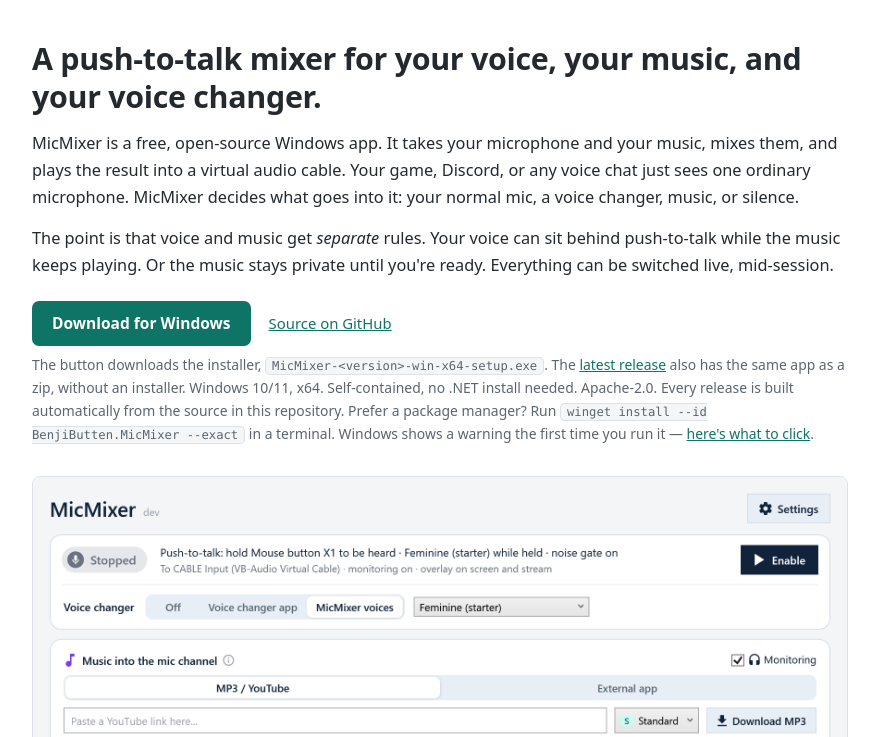
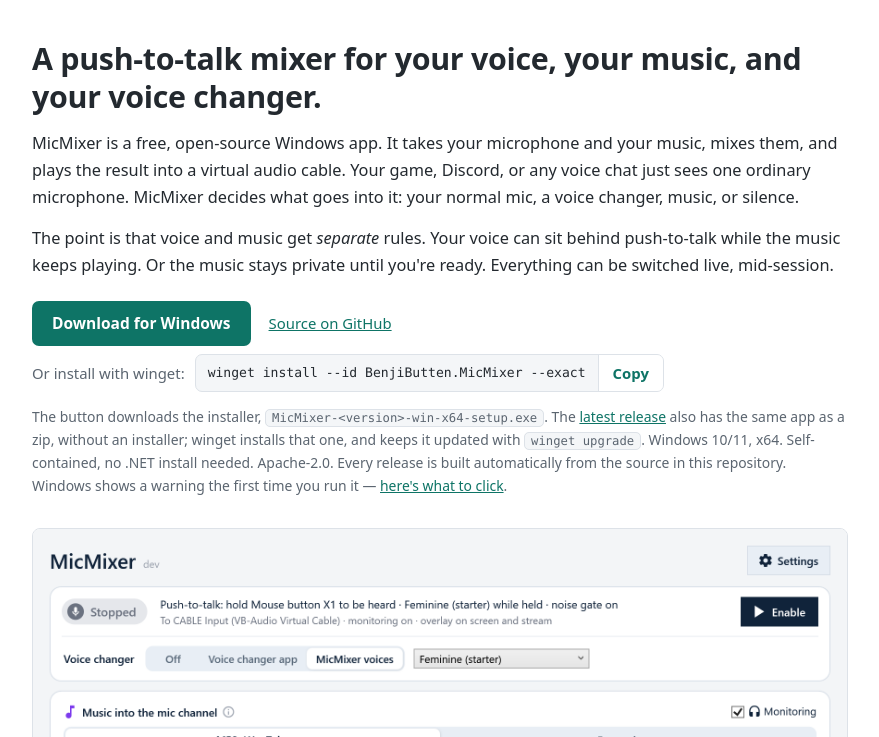
Before and after one commit to benjibutten/MicMixer, a plain HTML site: page docs/index.html in a window 1280 px wide. Shown: the part 63-800 px from the top of the page, without its empty margins (200-1079 px from the left). Drawn offline with Linux system fonts and the light colour scheme; no server answers.

Commit message:
docs(site): show the winget command with a copy button
The winget command sat inside the fine print, where it was easy to miss. It gets its own line under the download button, with a Copy button that falls back to selecting the command when the page may not use the clipboard. The fine print says that winget installs the zip version and updates it with winget upgrade.

```diff
--- a/docs/index.html
+++ b/docs/index.html
@@ -70,6 +70,38 @@
   .download:hover { filter: brightness(0.88); }
   .actions .alt { font-size: 0.93rem; }
   .fineprint { color: var(--muted); font-size: 0.87rem; }
+  .winget { display: flex; align-items: center; gap: 10px; flex-wrap: wrap; margin: 6px 0 14px; font-size: 0.93rem; }
+  .winget-label { color: var(--muted); }
+  .winget-command {
+    display: inline-flex;
+    min-width: 0;
+    max-width: 100%;
+    border: 1px solid var(--line);
+    border-radius: 7px;
+    overflow: hidden;
+    background: var(--bg-soft);
+  }
+  .winget-command code {
+    min-width: 0;
+    overflow-x: auto;
+    white-space: nowrap;
+    border: 0;
+    border-radius: 0;
+    background: none;
+    padding: 7px 12px;
+  }
+  .copy {
+    flex: none;
+    border: 0;
+    border-left: 1px solid var(--line);
+    background: #fff;
+    color: var(--accent-dark);
+    font: inherit;
+    font-weight: 600;
+    padding: 0 14px;
+    cursor: pointer;
+  }
+  .copy:hover { background: var(--bg-soft); }
 
   figure.shot { margin: 30px 0 10px; }
   figure.shot img { border: 1px solid var(--line); border-radius: 8px; }
@@ -122,14 +154,20 @@
     <a class="download" data-release-download href="https://github.com/benjibutten/MicMixer/releases/latest">Download for Windows</a>
     <a class="alt" href="https://github.com/benjibutten/MicMixer">Source on GitHub</a>
   </div>
+  <div class="winget">
+    <span class="winget-label">Or install with winget:</span>
+    <span class="winget-command">
+      <code id="winget-command">winget install --id BenjiButten.MicMixer --exact</code>
+      <button type="button" class="copy" data-copy-target="winget-command" aria-label="Copy the winget command">Copy</button>
+    </span>
+  </div>
   <p class="fineprint">
     The button downloads the installer, <code>MicMixer-&lt;version&gt;-win-x64-setup.exe</code>.
     The <a href="https://github.com/benjibutten/MicMixer/releases/latest">latest release</a>
-    also has the same app as a zip, without an installer.
+    also has the same app as a zip, without an installer; winget installs that one, and
+    keeps it updated with <code>winget upgrade</code>.
     Windows 10/11, x64. Self-contained, no .NET install needed. Apache-2.0.
     Every release is built automatically from the source in this repository.
-    Prefer a package manager? Run
-    <code>winget install --id BenjiButten.MicMixer --exact</code> in a terminal.
     Windows shows a warning the first time you run it —
     <a href="#first-run">here's what to click</a>.
   </p>
@@ -326,6 +364,21 @@
       window.location.assign(await downloadUrl || fallbackUrl);
     }));
   })();
+
+  document.querySelectorAll('[data-copy-target]').forEach(button => {
+    button.addEventListener('click', async () => {
+      const command = document.getElementById(button.dataset.copyTarget);
+      try {
+        await navigator.clipboard.writeText(command.textContent);
+        button.textContent = 'Copied';
+      } catch {
+        // Without clipboard access, select the command so Ctrl+C copies it.
+        window.getSelection().selectAllChildren(command);
+        button.textContent = 'Press Ctrl+C';
+      }
+      setTimeout(() => { button.textContent = 'Copy'; }, 2000);
+    });
+  });
 </script>
 
 </body>
```
